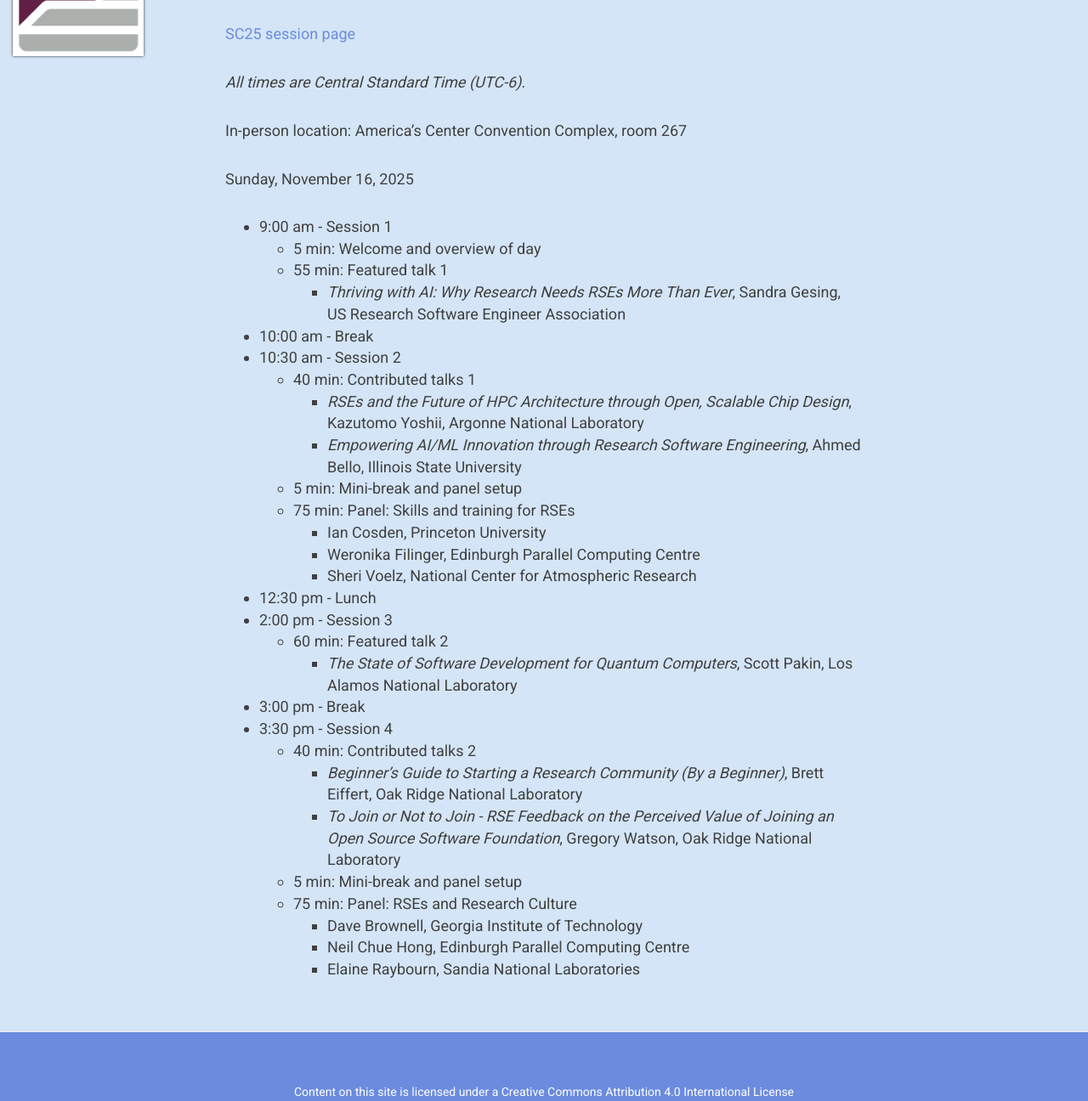
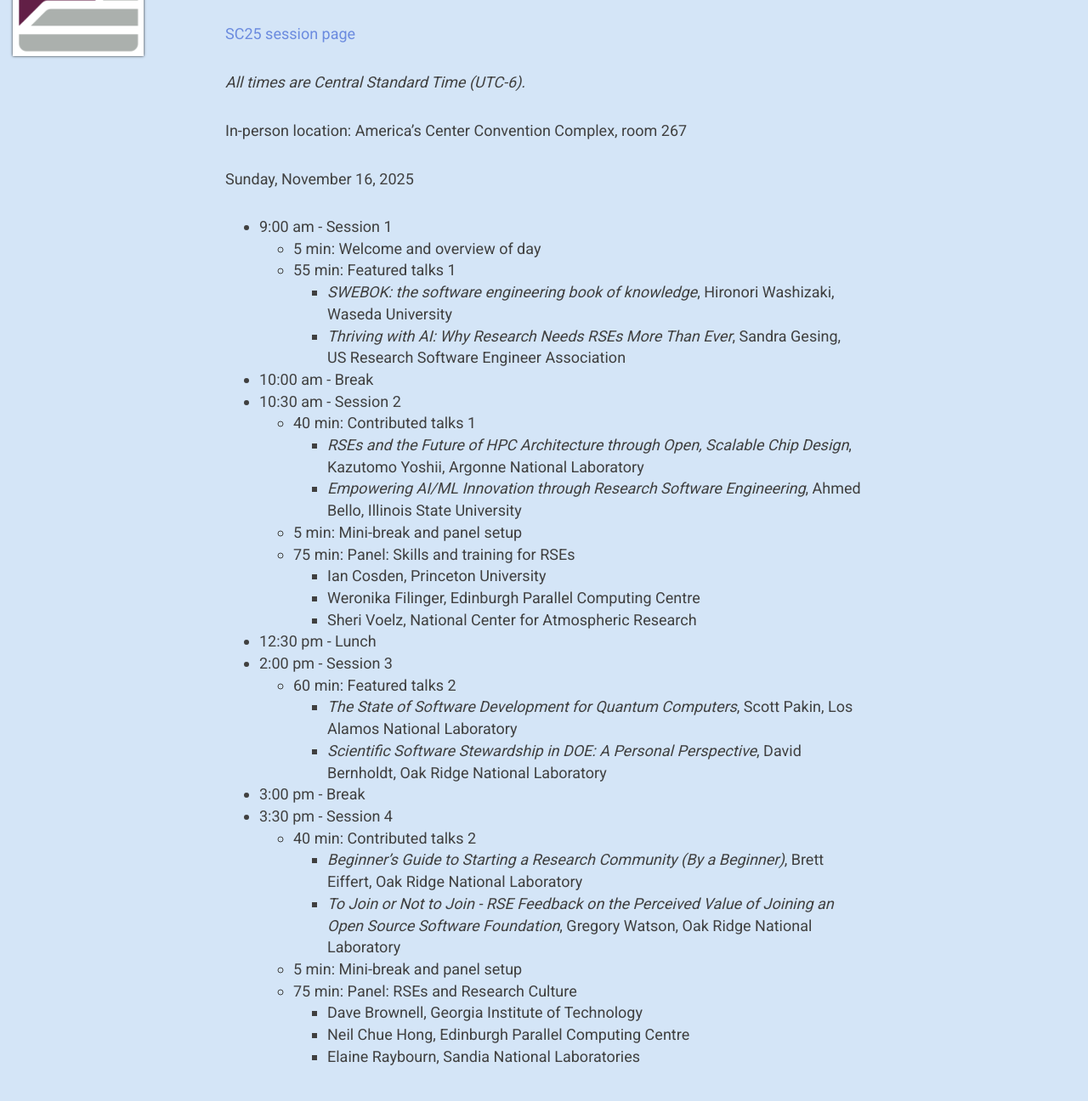
Before and after one commit to USRSE/rse-hpc-2025, a Jekyll site: the page built from pages/agenda.md, in a window 1280 px wide and 1400 px high, cut to the strip 104-1400 px from the top of the window. Shown: the whole strip at 85% size. Built offline with Jekyll 4.4.1, drawn with Linux system fonts in a browser that asks for light colours; nearby versions of some CDN libraries.

Commit message:
Add Bernholdt and Washizaki talks

```diff
--- a/pages/agenda.md
+++ b/pages/agenda.md
@@ -14,7 +14,9 @@ Sunday, November 16, 2025
 
 - 9:00 am - Session 1
     - 5 min:  Welcome and overview of day
-    - 55 min:  Featured talk 1
+    - 55 min:  Featured talks 1
+        - _SWEBOK: the software engineering book of knowledge_,
+        Hironori Washizaki, Waseda University
         - _Thriving with AI: Why Research Needs RSEs More Than Ever_, Sandra
         Gesing, US Research Software Engineer Association
 - 10:00 am - Break
@@ -31,9 +33,11 @@ Sunday, November 16, 2025
         - Sheri Voelz, National Center for Atmospheric Research
 - 12:30 pm - Lunch
 - 2:00 pm - Session 3
-    - 60 min:  Featured talk 2
+    - 60 min:  Featured talks 2
         - _The State of Software Development for Quantum Computers_, Scott
         Pakin, Los Alamos National Laboratory
+        - _Scientific Software Stewardship in DOE: A Personal Perspective_,
+        David Bernholdt, Oak Ridge National Laboratory
 - 3:00 pm - Break
 - 3:30 pm - Session 4
     - 40 min:  Contributed talks 2
```
